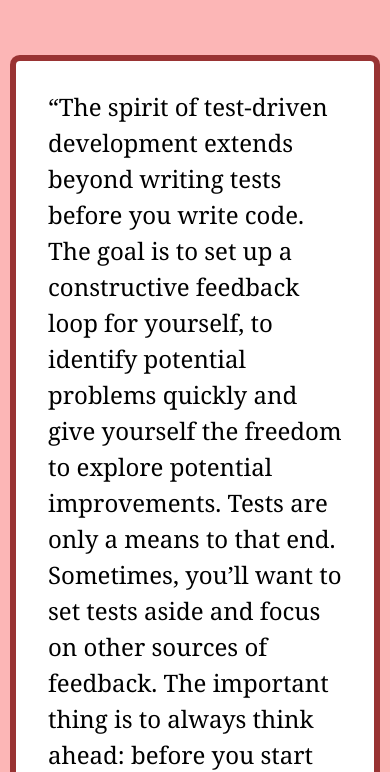
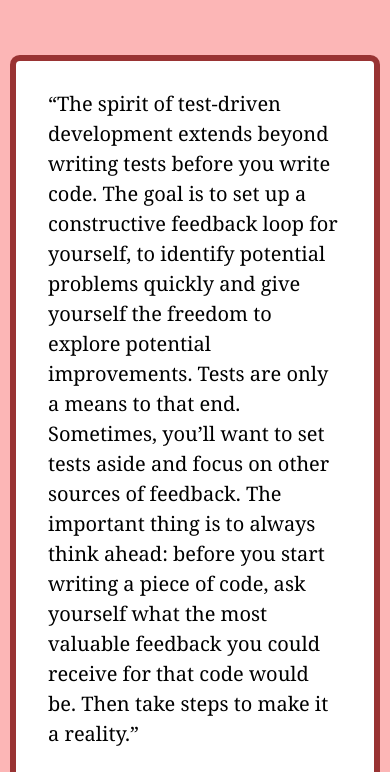
Before and after one commit to TrevorBurnham/trevorburnham.github.com, a plain HTML site: page index.html in a window 390 px wide. Shown: the part 3270-4042 px from the top of the page. Drawn offline with nearby package versions, Linux system fonts and the light colour scheme.

Commit message:
Further reduce excerpt font size on mobile

```diff
--- a/css/style.css
+++ b/css/style.css
@@ -19,7 +19,7 @@ img {
 /* Global */
 
 body {
-  font-family: 'Oswald', sans-serif;
+  font-family: "Oswald", sans-serif;
   font-size: 28px;
   color: black;
 }
@@ -33,7 +33,7 @@ section {
 }
 
 h1 {
-  font-family: 'Bangers', cursive;
+  font-family: "Bangers", cursive;
   letter-spacing: 0.5vw;
 }
 
@@ -69,12 +69,12 @@ blockquote {
 
 blockquote::before {
   display: inline;
-  content: '“';
+  content: "“";
 }
 
 blockquote::after {
   display: inline;
-  content: '”';
+  content: "”";
 }
 
 blockquote:first-of-type {
@@ -87,7 +87,7 @@ cite {
 
 cite::before {
   display: inline;
-  content: '—';
+  content: "—";
 }
 
 .mouse-mode * {
@@ -107,7 +107,7 @@ h1 {
 
 h1::after {
   display: inline-block;
-  content: '!';
+  content: "!";
 }
 
 .scroll-link {
@@ -169,7 +169,7 @@ blockquote.excerpt {
   margin: 64px 0;
   padding: 28px 32px;
   font-family: Georgia, serif;
-  font-size: 24px;
+  font-size: 20px;
   line-height: 1.5;
   box-shadow: 0 0 0 6px hsl(0, 50%, 40%);
 }
@@ -182,7 +182,7 @@ blockquote.excerpt {
   background: hsl(0, 92%, 35%);
   color: #fff;
   text-decoration: none;
-  font-family: 'Gill Sans', 'Gill Sans MT', Calibri, 'Trebuchet MS', sans-serif;
+  font-family: "Gill Sans", "Gill Sans MT", Calibri, "Trebuchet MS", sans-serif;
 }
 
 /* Utility classes */
@@ -252,7 +252,7 @@ blockquote.excerpt {
 
   .scroll-link:hover {
     color: inherit;
-    transform: scale(1.2)
+    transform: scale(1.2);
   }
 
   .cta-link:hover {
```
